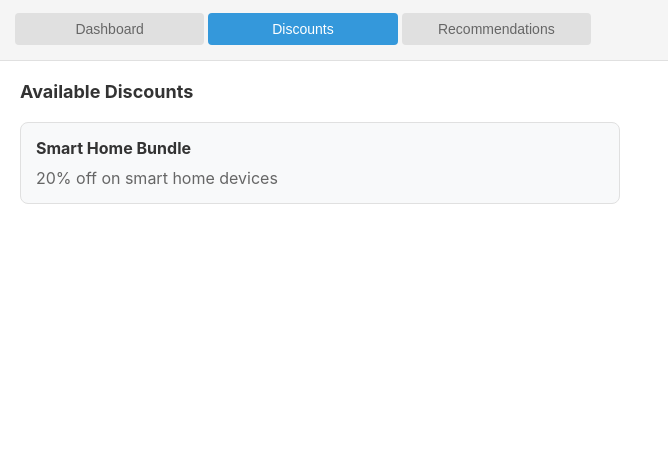
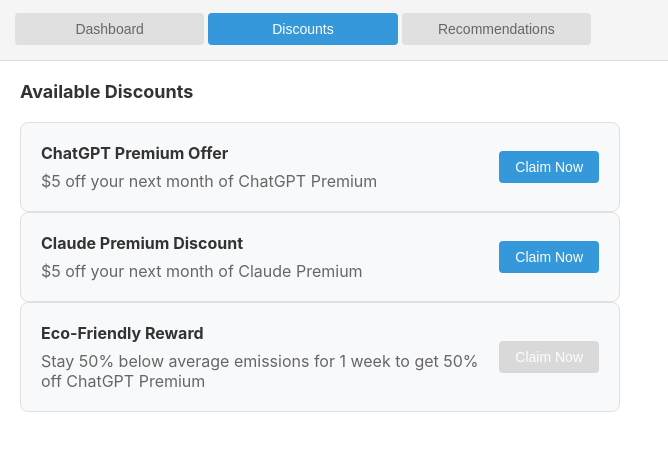
Before and after one commit to derekherrerq/Genie---Coogs-for-Energy-Hackathon, a website built with Vite: page index.html in a window 1280 px wide. Both pictures are taken after a click on the button "Discounts". Shown: the part 83-534 px from the top of the page, without its empty margins (0-668 px from the left). Built offline with nearby package versions, Linux system fonts and the light colour scheme; some packages are replaced by stand-ins of ours.

Commit message:
added discounts that are available

```diff
--- a/index.html
+++ b/index.html
@@ -39,11 +39,28 @@
         <h2>Available Discounts</h2>
         <div class="discount-list">
           <div class="discount-card">
-            <h3>Smart Home Bundle</h3>
-            <p>20% off on smart home devices</p>
+            <div class="discount-card-content">
+              <h3>ChatGPT Premium Offer</h3>
+              <p>$5 off your next month of ChatGPT Premium</p>
+            </div>
+            <button class="claim-btn">Claim Now</button>
+          </div>
+          <div class="discount-card">
+            <div class="discount-card-content">
+              <h3>Claude Premium Discount</h3>
+              <p>$5 off your next month of Claude Premium</p>
+            </div>
+            <button class="claim-btn">Claim Now</button>
+          </div>
+          <div class="discount-card">
+            <div class="discount-card-content">
+              <h3>Eco-Friendly Reward</h3>
+              <p>Stay 50% below average emissions for 1 week to get 50% off ChatGPT Premium</p>
+            </div>
+            <button class="claim-btn disabled" disabled>Claim Now</button>
           </div>
         </div>
-      </div>
+       </div>
 
       <div id="recs" class="tab-content">
         <h2>Recommendations</h2>
--- a/src/style.css
+++ b/src/style.css
@@ -80,6 +80,12 @@
   gap: 15px;
 }
 
+discount-list {
+  display: flex;
+  flex-direction: column;
+  gap: 15px;
+}
+
 .stat-card, .discount-card, .rec-card {
   background: #f8f9fa;
   padding: 15px;
@@ -87,13 +93,58 @@
   border: 1px solid #e0e0e0;
 }
 
-.stat-card h3, .discount-card h3, .rec-card h3 {
+.discount-card {
+  display: flex;
+  justify-content: space-between;
+  align-items: center;
+  padding: 20px;
+}
+
+.discount-card-content {
+  flex-grow: 1;
+}
+
+.discount-card h3 {
+  margin: 0 0 8px;
+  font-size: 16px;
+  color: #333;
+}
+
+.discount-card p {
+  margin: 0;
+  color: #666;
+}
+
+.claim-btn {
+  padding: 8px 16px;
+  background-color: #3498db;
+  color: white;
+  border: none;
+  border-radius: 4px;
+  cursor: pointer;
+  font-size: 14px;
+  transition: background-color 0.2s ease;
+  margin-left: 20px;
+  white-space: nowrap;
+}
+
+.claim-btn:hover:not(.disabled) {
+  background-color: #2980b9;
+}
+
+.claim-btn.disabled {
+  background-color: #ccc;
+  cursor: not-allowed;
+  opacity: 0.7;
+}
+
+.stat-card h3, .rec-card h3 {
   margin: 0 0 10px;
   font-size: 16px;
   color: #333;
 }
 
-.stat-card p, .discount-card p, .rec-card p {
+.stat-card p, .rec-card p {
   margin: 0;
   color: #666;
 }
```
